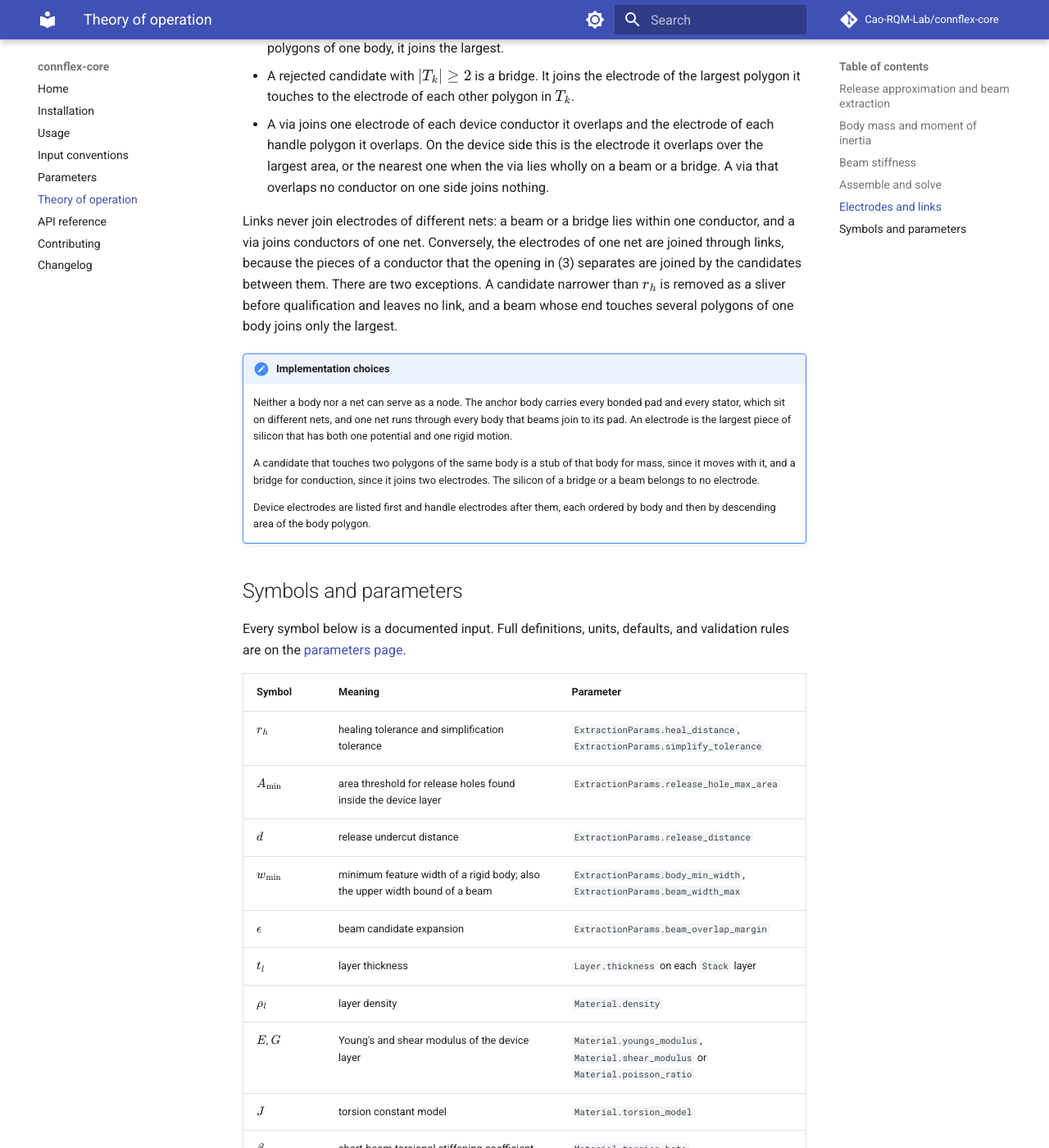
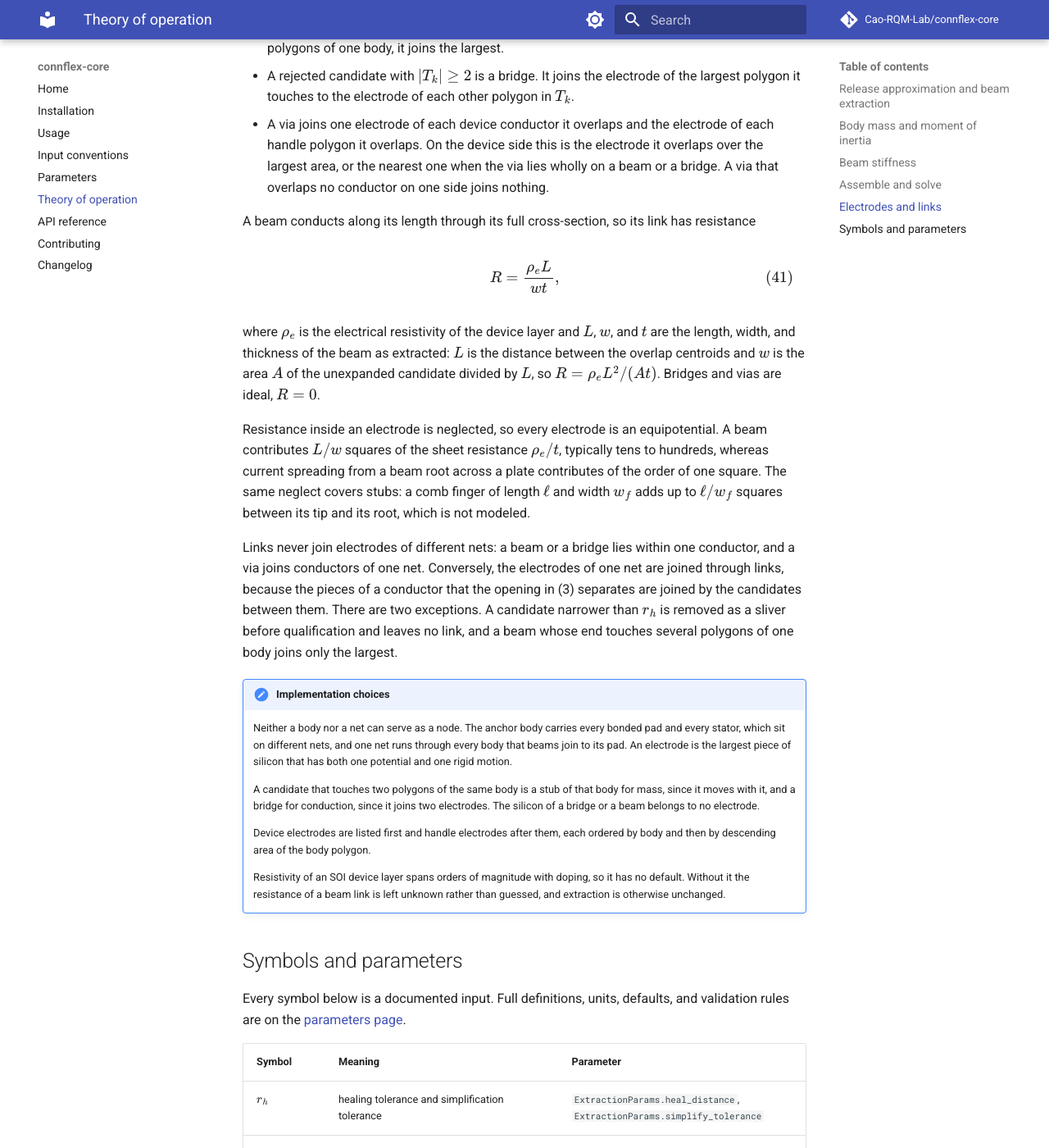
Before and after one commit to Cao-RQM-Lab/connflex-core, an MkDocs documentation site: the page built from docs/theory.md, in a window 1280 px wide and 1400 px high, scrolled down 11068 px. Shown: the whole window at 82% size. Built offline with MkDocs 1.6.1 and Material for MkDocs 9.7.7, drawn with Linux system fonts in a browser that asks for light colours; comment, search, counter and statistics services are not loaded; some of the changed text lies outside the part shown.

Commit message:
Add resistivity and resistance of beam links
Material gains an optional electrical resistivity. A beam link then has
resistance rho L / (w t), equation (41), from the beam's own length,
width, and thickness. Bridges and vias are ideal, and resistance inside
an electrode is neglected. Resistivity has no default because it spans
orders of magnitude with doping; without it the resistance of a beam
link is left unknown and extraction is otherwise unchanged.

```diff
--- a/docs/theory.md
+++ b/docs/theory.md
@@ -570,6 +570,26 @@ Links conduct between electrodes:
   lies wholly on a beam or a bridge. A via that overlaps no conductor on one
   side joins nothing.
 
+A beam conducts along its length through its full cross-section, so its link
+has resistance
+
+$$
+R = \frac{\rho_e L}{w t}, \tag{41}
+$$
+
+where $\rho_e$ is the electrical resistivity of the device layer and $L$, $w$,
+and $t$ are the length, width, and thickness of the beam as extracted: $L$ is
+the distance between the overlap centroids and $w$ is the area $A$ of the
+unexpanded candidate divided by $L$, so $R = \rho_e L^2 / (A t)$. Bridges and
+vias are ideal, $R = 0$.
+
+Resistance inside an electrode is neglected, so every electrode is an
+equipotential. A beam contributes $L / w$ squares of the sheet resistance
+$\rho_e / t$, typically tens to hundreds, whereas current spreading from a
+beam root across a plate contributes of the order of one square. The same
+neglect covers stubs: a comb finger of length $\ell$ and width $w_f$ adds up
+to $\ell / w_f$ squares between its tip and its root, which is not modeled.
+
 Links never join electrodes of different nets: a beam or a bridge lies within
 one conductor, and a via joins conductors of one net. Conversely, the
 electrodes of one net are joined through links, because the pieces of a
@@ -592,6 +612,10 @@ end touches several polygons of one body joins only the largest.
     Device electrodes are listed first and handle electrodes after them, each
     ordered by body and then by descending area of the body polygon.
 
+    Resistivity of an SOI device layer spans orders of magnitude with doping,
+    so it has no default. Without it the resistance of a beam link is left
+    unknown rather than guessed, and extraction is otherwise unchanged.
+
 ## Symbols and parameters
 
 Every symbol below is a documented input. Full definitions, units, defaults,
@@ -606,6 +630,7 @@ and validation rules are on the [parameters page](parameters.md).
 | $\epsilon$ | beam candidate expansion | `ExtractionParams.beam_overlap_margin` |
 | $t_l$ | layer thickness | `Layer.thickness` on each `Stack` layer |
 | $\rho_l$ | layer density | `Material.density` |
+| $\rho_e$ | electrical resistivity of the device layer | `Material.resistivity` |
 | $E$, $G$ | Young's and shear modulus of the device layer | `Material.youngs_modulus`, `Material.shear_modulus` or `Material.poisson_ratio` |
 | $J$ | torsion constant model | `Material.torsion_model` |
 | $\beta$ | short-beam torsional stiffening coefficient | `Material.torsion_beta` |
```
Also changed, not shown: CHANGELOG.md (+3 -0 lines), docs/parameters.md (+5 -2 lines), docs/usage.md (+8 -1 lines), 7 other files.
